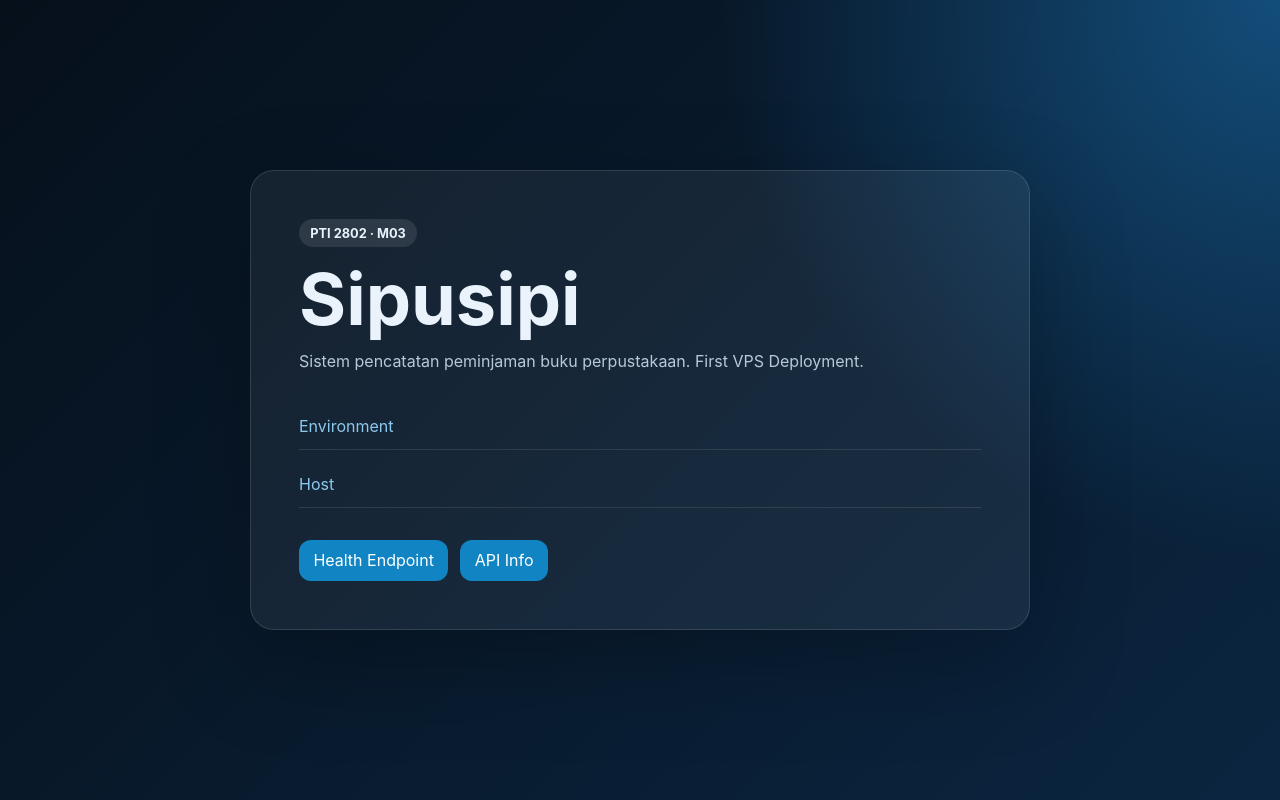
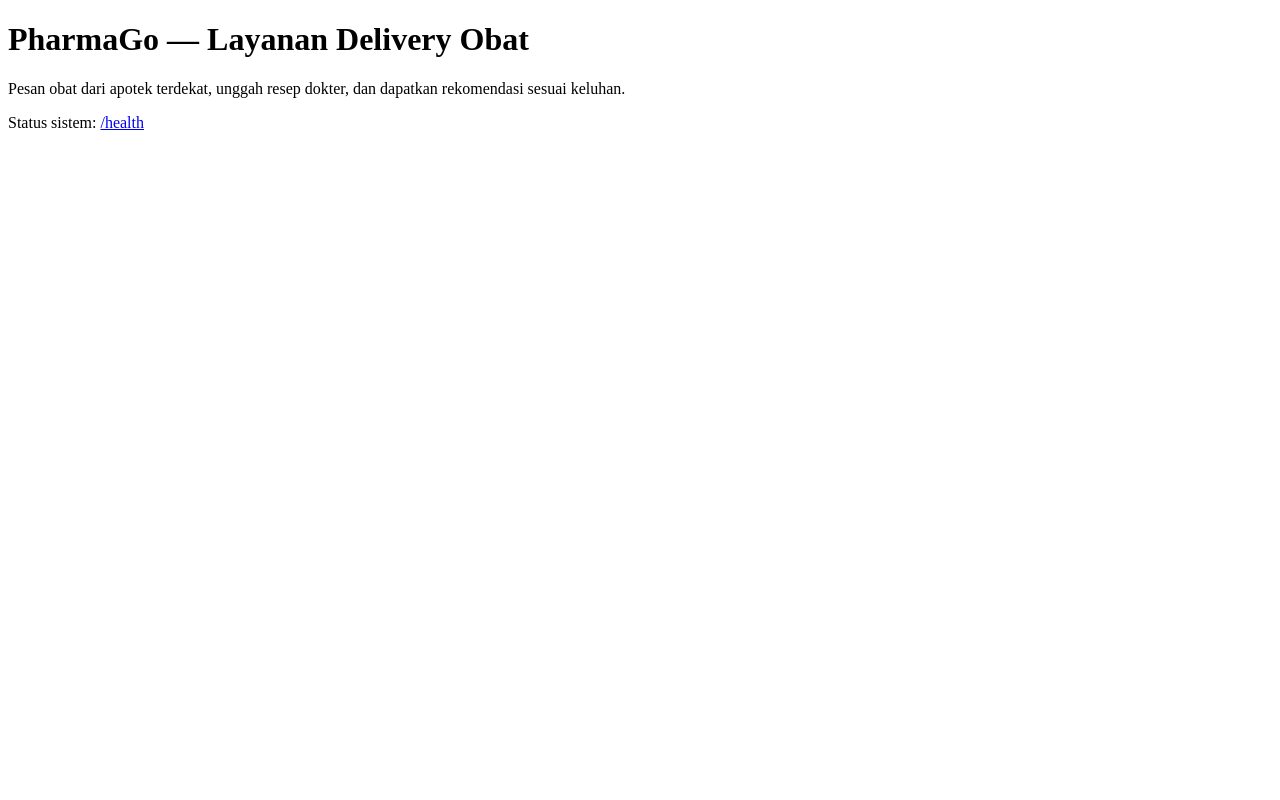
Before and after one commit to a0layra4/cc-2583207073014-pharmago, a Flask app: page / in a window 1280 px wide. Run offline with Flask 3, Linux system fonts and the light colour scheme.

Commit message:
Update index.html

```diff
--- a/templates/index.html
+++ b/templates/index.html
@@ -1,25 +1,13 @@
-<!doctype html>
+<!DOCTYPE html>
 <html lang="id">
 <head>
-  <meta charset="utf-8">
-  <meta name="viewport" content="width=device-width, initial-scale=1">
-  <meta name="description" content="Cloud Computing PTI 2802 First Deployment">
-  <title>Sipusipi — M03</title>
-  <link rel="stylesheet" href="{{ url_for('static', filename='style.css') }}">
+    <meta charset="UTF-8">
+    <meta name="viewport" content="width=device-width, initial-scale=1.0">
+    <title>PharmaGo - Delivery Obat Online</title>
 </head>
 <body>
-  <main class="shell">
-    <span class="badge">PTI 2802 · M03</span>
-    <h1>Sipusipi</h1>
-    <p class="lead">Sistem pencatatan peminjaman buku perpustakaan. First VPS Deployment.</p>
-    <dl>
-      <div><dt>Environment</dt><dd>{{ app_env }}</dd></div>
-      <div><dt>Host</dt><dd>{{ hostname }}</dd></div>
-    </dl>
-    <nav>
-      <a href="/health">Health Endpoint</a>
-      <a href="/api/info">API Info</a>
-    </nav>
-  </main>
+    <h1>PharmaGo — Layanan Delivery Obat</h1>
+    <p>Pesan obat dari apotek terdekat, unggah resep dokter, dan dapatkan rekomendasi sesuai keluhan.</p>
+    <p>Status sistem: <a href="/health">/health</a></p>
 </body>
 </html>
```
